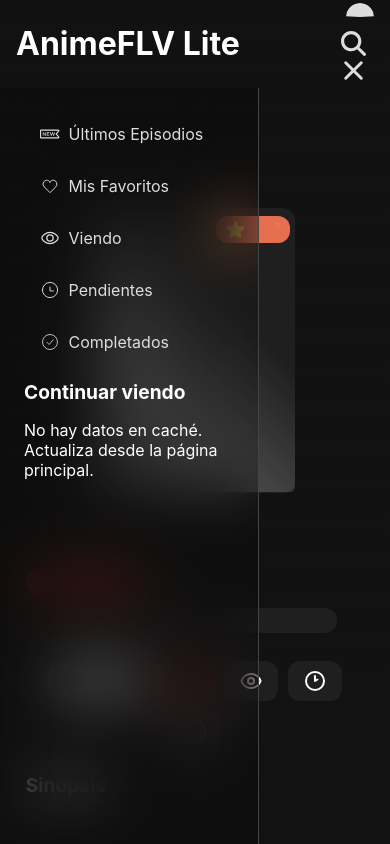
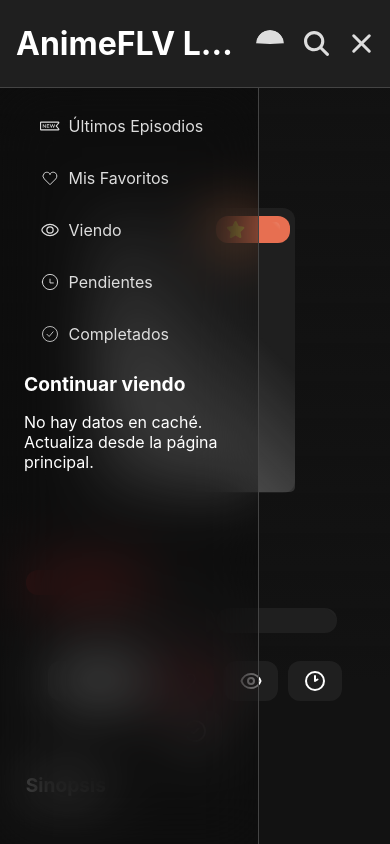
Before and after one commit to SantiagoCN69/Anime-FLV-LITE, a plain HTML site: page anime.html in a window 390 px wide. Both pictures are taken after a click on the button 353 px from the left and 70 px from the top of the page. Shown: the top 844 px of the page. Drawn offline with Linux system fonts and the light colour scheme; a script that the page names is missing.

Commit message:
update header

```diff
--- a/styles/style_anime.css
+++ b/styles/style_anime.css
@@ -35,8 +35,91 @@ body::after {
     z-index: -2;
   }
 header {
-  background: transparent;
-  border-color: transparent;
+  padding-left: calc(2rem - 10px);
+  justify-content: space-between;
+}
+
+.title {
+  margin-right: calc(3rem - 7px);
+}
+.sidebar {
+  top: 88px;
+  padding-top: 1rem;
+  height: calc(100vh - 88px);
+}
+
+header div {
+  display: flex;
+  align-items: center;
+  gap: 20px;
+}
+.search, #busqueda {
+  flex: 1;
+  display: flex;
+}
+
+.search {
+  position: relative;
+}
+.search::after {
+  content: "";
+  width: 20px;
+  height: 20px;
+  position: absolute;
+  left: 12px;
+  top:50%;
+  transform: translateY(-50%);
+  z-index: 10;
+  pointer-events: none;
+  background-color: var(--t2);
+  -webkit-mask: url('../icons/magnifying-glass-solid.svg') no-repeat center / contain;
+  mask: url('../icons/magnifying-glass-solid.svg') no-repeat center / contain;
+}
+
+
+@media (max-width: 717px) {
+  .title {
+  margin-right: 0rem;
+}
+  header {
+    padding-inline: 1rem;
+    position: fixed;
+    top: 0;
+    z-index: 10;
+  }
+  .search-active {
+    top: 0;
+   z-index: 10;
+  }
+  .search-active .search {
+    opacity: 1;
+    transform: translateY(0);
+    pointer-events: auto;
+  }
+  #btn-search, #btn-close-search {
+    display: block;
+
+  }
+
+#btn-search {
+  background: none;
+  border: none;
+  cursor: pointer;
+  display: flex;
+  align-items: center;
+  justify-content: center;
+  position: relative;
+}
+
+#btn-search::before {
+  content: "";
+  width: 25px;
+  height: 25px;
+  background-color: var(--t2);
+  -webkit-mask-size: contain;
+  -webkit-mask: url('../icons/magnifying-glass-solid.svg') no-repeat center;
+  mask-size: contain;
+  mask: url('../icons/magnifying-glass-solid.svg') no-repeat center;
 }
 
 
```
